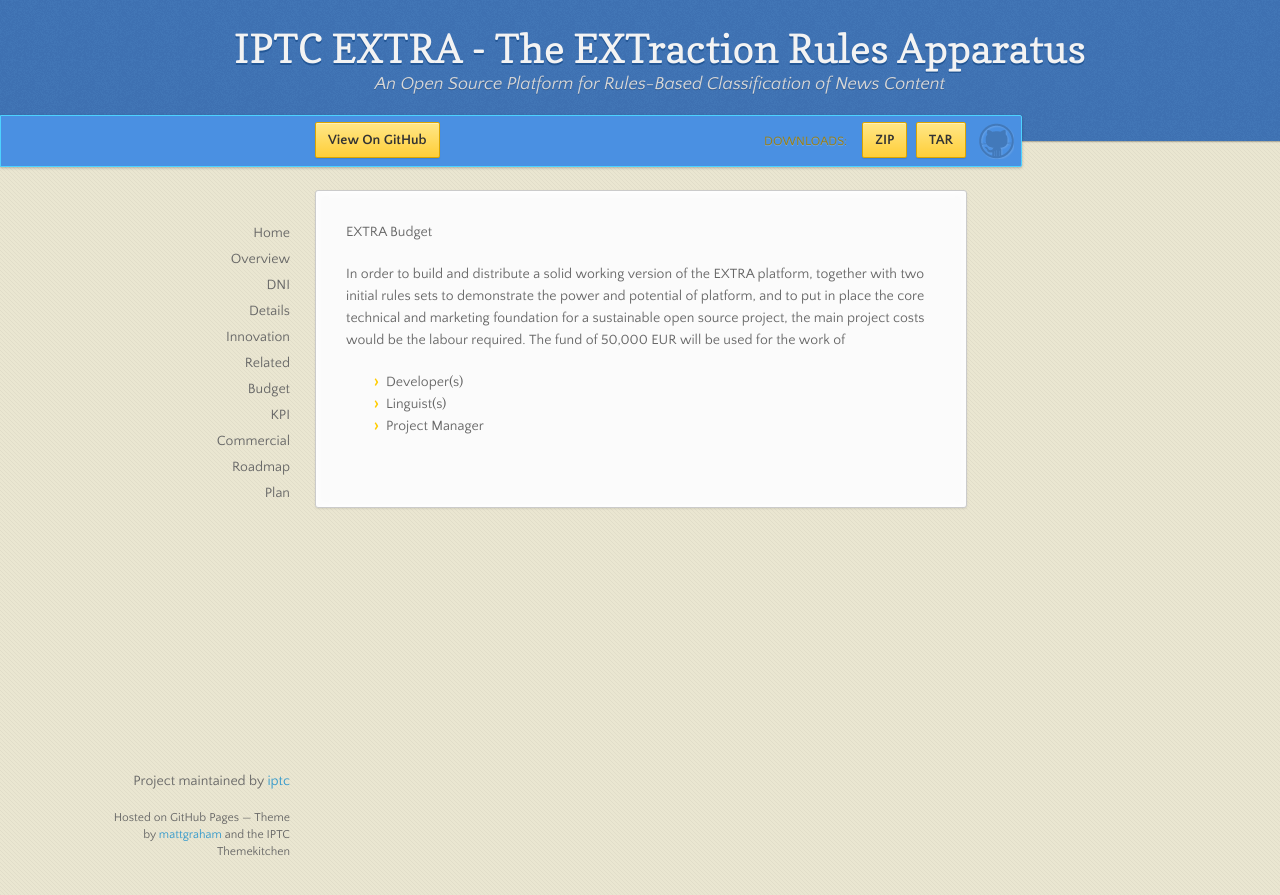
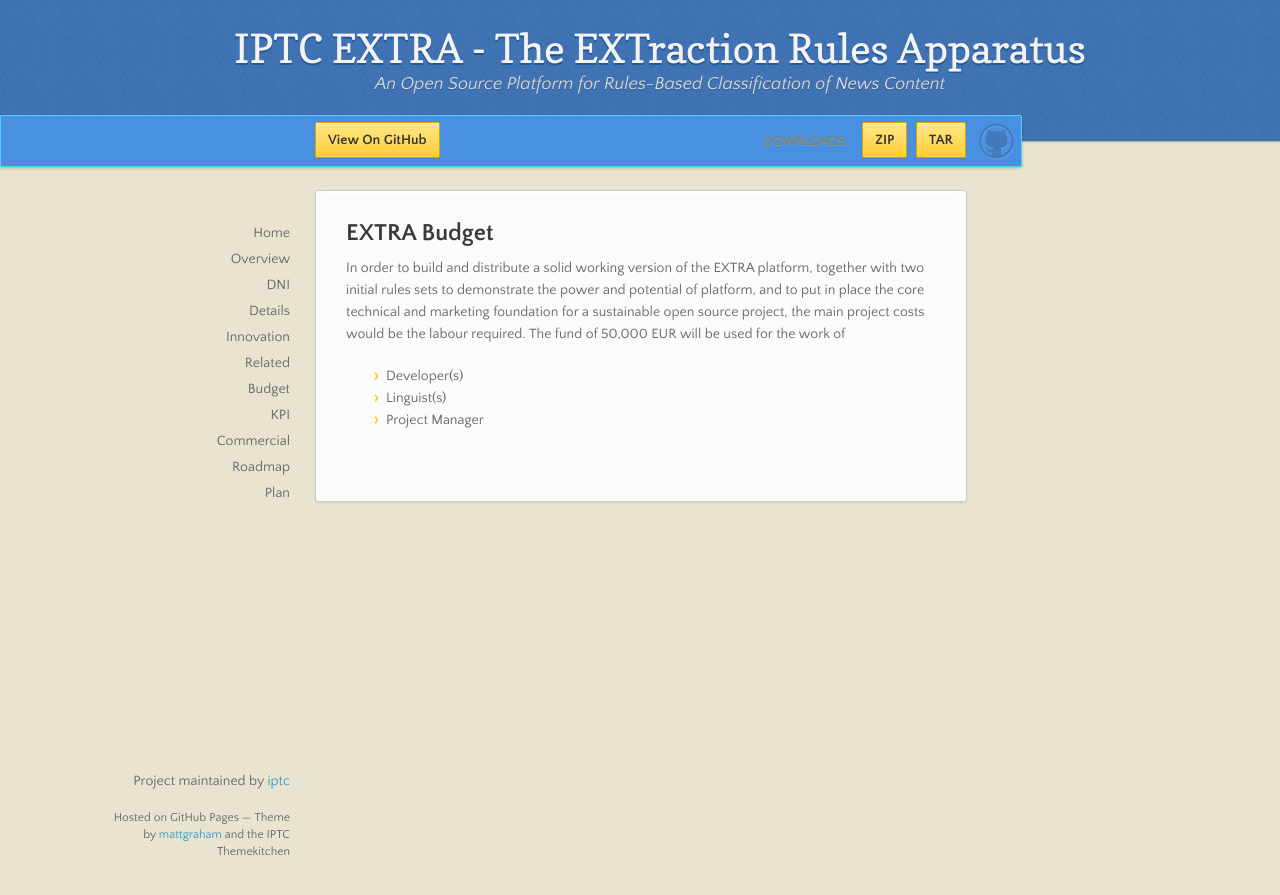
Before and after one commit to iptc/extra, a Jekyll site: the page built from budget.md, in a window 1280 px wide. Shown: the top 895 px of the page. Built offline with Jekyll 4.4.1, drawn with Linux system fonts in a browser that asks for light colours.

```diff
--- a/budget.md
+++ b/budget.md
@@ -2,8 +2,7 @@
 layout: default
 title: IPTC EXTRA
 ---
-
-EXTRA Budget
+## EXTRA Budget
 
 In order to build and distribute a solid working version of the EXTRA platform, together with two initial rules sets to demonstrate the power and potential of platform, and to put in place the core technical and marketing foundation for a sustainable open source project, the main project costs would be the labour required. The fund of 50,000 EUR will be used for the work of
 
```
